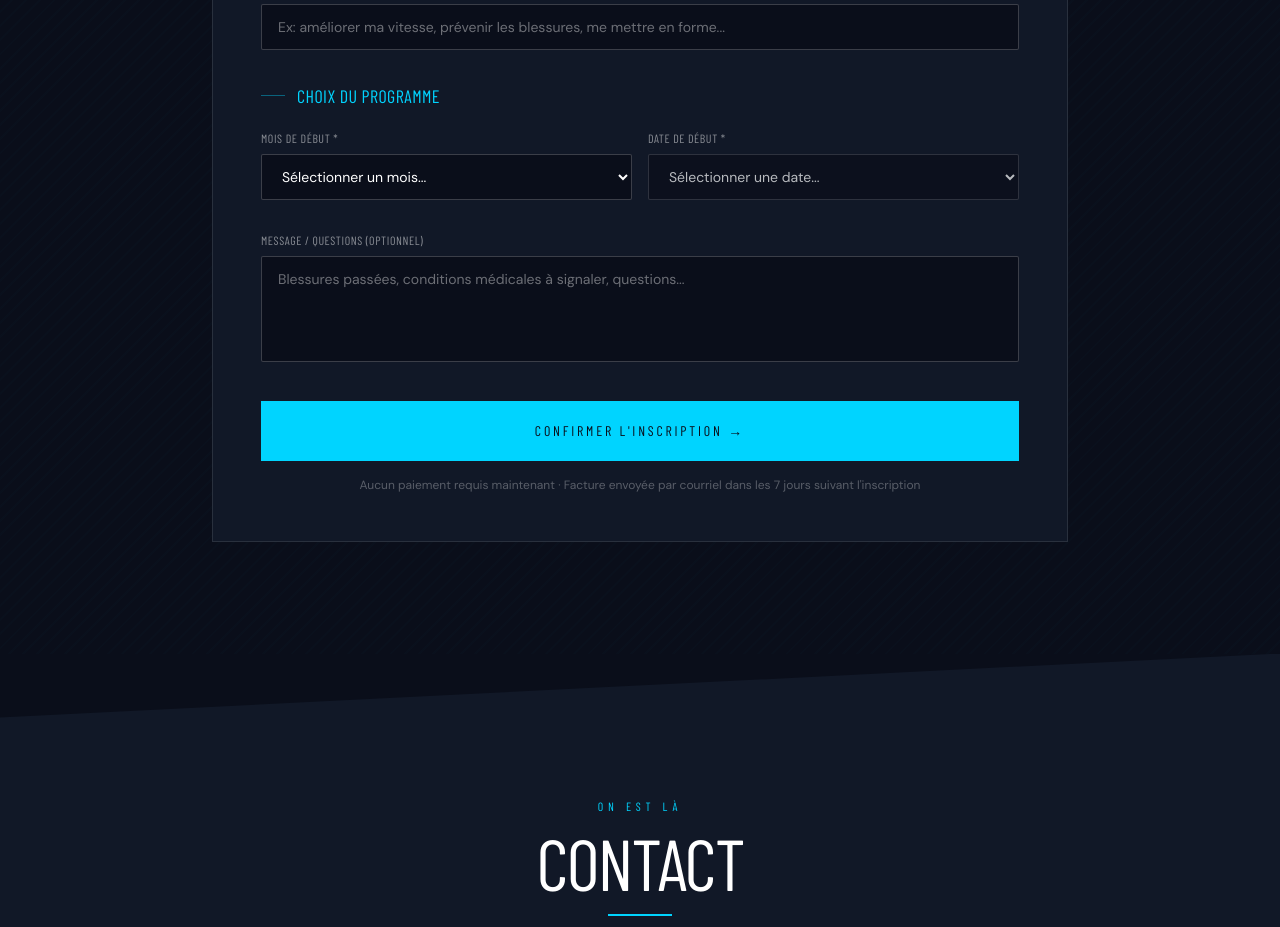
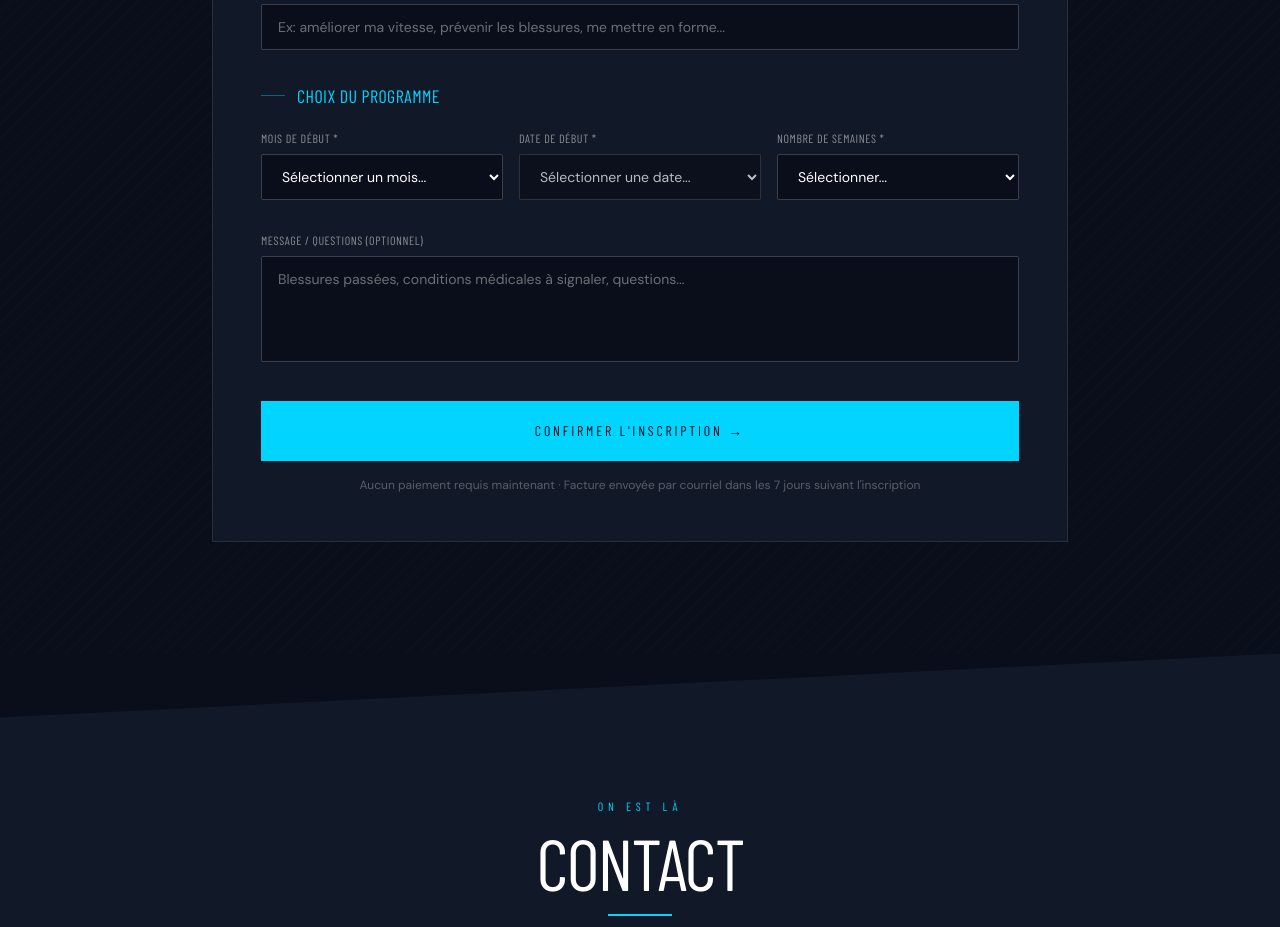
Before and after one commit to henrymatis8-art/M-A-Coaching, a Next.js app in the folder ma-conditioning/: page / in a window 1280 px wide. Shown: the part 6060-6987 px from the top of the page. Built offline with nearby package versions, Linux system fonts and the light colour scheme; a web font is replaced by a local one.

Commit message:
correction du formulaire

```diff
--- a/ma-conditioning/components/Inscription.tsx
+++ b/ma-conditioning/components/Inscription.tsx
@@ -169,7 +169,7 @@ export default function Inscription() {
                 <span className="w-6 h-px bg-cyan-brand/40" />
                 Choix du programme
               </h3>
-              <div className="grid sm:grid-cols-2 gap-4">
+              <div className="grid sm:grid-cols-3 gap-4">
                 <div>
                   <label className="font-display text-xs tracking-wider uppercase text-white/50 block mb-2">Mois de début *</label>
                   <select required className="form-input" value={form.bloc} onChange={(e) => {
@@ -193,6 +193,13 @@ export default function Inscription() {
                     {form.bloc && DATES_DE_DEBUT[form.bloc].map((date) => (
                       <option key={date} value={date}>{date}</option>
                     ))}
+                  </select>
+                </div>
+                <div>
+                  <label className="font-display text-xs tracking-wider uppercase text-white/50 block mb-2">Nombre de semaines *</label>
+                  <select required className="form-input" value={form.semaines} onChange={(e) => set('semaines', e.target.value)}>
+                    <option value="">Sélectionner...</option>
+                    {SEMAINES.map((s) => <option key={s.value} value={s.value}>{s.label}</option>)}
                   </select>
                 </div>
               </div>
```
